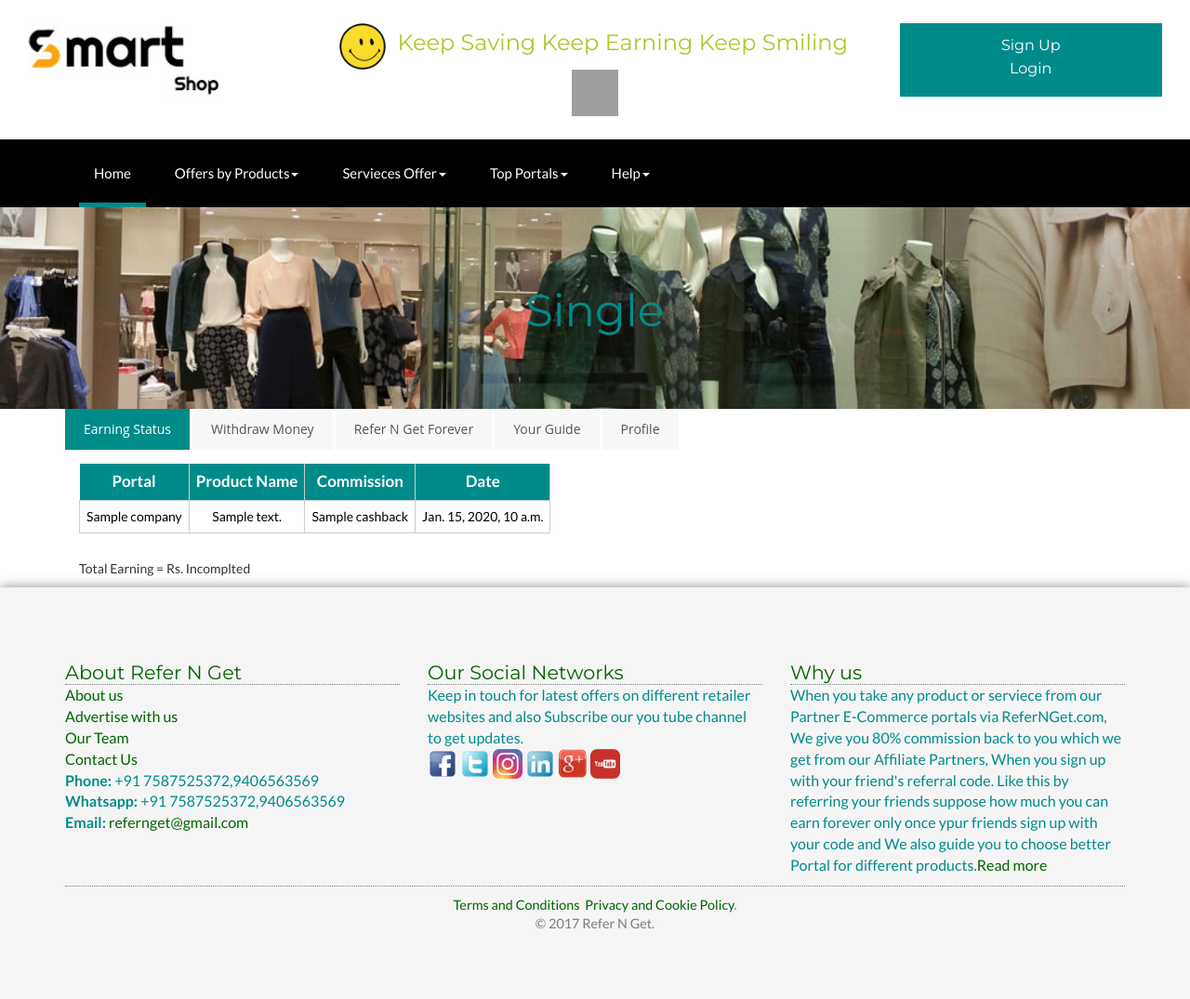
After one commit to Madhur13/Files, a Django app: template main/templates/main/profile.html in a window 1280 px wide. The commit adds this page. Shown: the whole page at 93% size. Run offline with Django 3.2, Linux system fonts and the light colour scheme; the template is opened without the code that fills it: most values are stand-ins (such as "Sample title", 1, 10 or a date in 2020); some libraries are stand-ins or nearby versions; grey boxes are pictures that could not be loaded.

Commit message:
Profile page added

```diff
--- a/main/models.py
+++ b/main/models.py
@@ -45,4 +45,4 @@ class Transaction(models.Model):
     created = models.DateTimeField(default=timezone.now(),null=True,blank=True)
     readonly_fields = ('created',)
     def __str__(self):
-        return str(self.id)
+        return str(self.id)+' '+str(self.user.user)+' '+str(self.offer.company.name)
--- /dev/null
+++ b/main/templates/main/profile.html
@@ -0,0 +1,267 @@
+{% extends 'base.html' %}
+
+{% block styling %}
+<style>
+    input:not([type="submit"]), textarea {
+    outline:none;
+    display:block;
+    width:380px;
+    padding:4px 8px;
+    border:1px dashed #DBDBDB;
+    color:#3F3F3F;
+    /*transition*/
+    -webkit-transition:background 0.2s linear, box-shadow 0.6s linear;
+    -moz-transition:background 0.2s linear, box-shadow 0.6s linear;
+    -o-transition:background 0.2s linear, box-shadow 0.6s linear;
+    transition:background 0.2s linear, box-shadow 0.6s linear;
+}
+input:not([type="submit"]):active, textarea:active, input:not([type="submit"]):focus, textarea:focus {
+    background:#F7F7F7;
+    border:dashed 1px #969696;
+    /*box-shadow*/
+    -webkit-box-shadow:2px 2px 7px #E8E8E8 inset;
+    -moz-box-shadow:2px 2px 7px #E8E8E8 inset;
+    box-shadow:2px 2px 7px #E8E8E8 inset;
+}
+
+/* placeholder */
+ ::-webkit-input-placeholder {
+    color:#BABABA;
+}
+
+textarea {
+    min-height:150px;
+    resize:vertical
+}
+/** labels**/
+
+label {
+    color:#7F7E7E;
+    -webkit-transition: color 1s ease;
+    -moz-transition: color 1s ease;
+    transition: color 1s ease;
+}
+/** Styling the send button **/
+ input[type=submit] {
+    margin-left:235px;
+    color:#767676;
+    font-size:18px;
+}
+</style>
+{% endblock %}
+{% block content %}
+<!-- banner -->
+<div class="page-head">
+	<div class="container">
+		<h3>Single</h3>
+	</div>
+</div>
+<!-- //banner -->
+
+
+
+            <div class="horizontal-tab container">
+              <ul class="nav nav-tabs">
+                <li class="active"><a href="#tab1" data-toggle="tab" aria-expanded="true">Earning Status</a></li>
+                <li class=""><a href="#tab2" data-toggle="tab" aria-expanded="false">Withdraw Money</a></li>
+                <li class=""><a href="#tab3" data-toggle="tab" aria-expanded="false">Refer N Get Forever</a></li>
+                <li class=""><a href="#tab4" data-toggle="tab" aria-expanded="false">Your Guide</a></li>
+                <li class=""><a href="#tab5" data-toggle="tab" aria-expanded="false">Profile</a></li>
+              </ul>
+              <div class="tab-content">
+                <div class="tab-pane active in" id="tab1">
+									{% if transactions %}
+                  <div class="row">
+                    <div class="col-sm-12">
+                         <div class="">
+	<div class="container">
+		<div class="table-responsive checkout-right animated wow slideInUp" data-wow-delay=".5s">
+			<table class="timetable_sub">
+				<thead>
+					<tr>
+                        <th>Portal </th>
+						<th>Product Name </th>
+						<th>Commission</th>
+                        <th>Date</th>
+					</tr>
+				</thead>
+
+				{% for transaction in transactions %}
+
+				<tr class="rem1">
+					<td >{{ transaction.offer.company.name }}</td>
+					<td >{{transaction.offer.description}}</td>
+											<td >{{ transaction.cashback }}</td>
+											 <td >{{ transaction.created }}</td>
+				</tr>
+				{% endfor %}
+						</table>
+		</div><br>
+        <p>Total Earning = Rs. Incomplted</p>
+	</div>
+</div>
+                    </div>
+                  </div>
+									{% else %}
+										<h2>No transactions</h2>
+									{% endif %}
+                </div>
+                <div class="tab-pane" id="tab2">
+                  <div class="row">
+                      <h3>Minimun Payout Limit is 500, Fill suitable form.</h3>
+               <div class="col-sm-6">
+                      <div id="content" >
+         <form action=" " method="post" autocomplete="on">
+             <h3><b>Bank Transfer</b></h3><br>
+        <p>
+            <label for="username" class="icon-user"> Name</label>
+            <input type="text"  required="required" placeholder="Account Holder Name" />
+        </p><br>
+             <p>
+            <label for="usersite" class="icon-link"> Account No.</label>
+            <input type="tel"  placeholder="Bank A/C No." />
+        </p><br>
+             <p>
+            <label for="username" class="icon-user"> Branch IFSC</label>
+            <input type="text"  required="required" placeholder="Branch IFSC Code" />
+        </p><br>
+        <input type="submit" value=" Save" />
+              </form></div>
+                      </div>
+
+              <div class="col-sm-6">
+                  <div id="content" class="col-sm-6">
+           <form action=" " method="post" autocomplete="on">
+               <h3><b>Paytm Wallet</b> </h3><br>
+        <p>
+            <label for="username" class="icon-user"> Name</label>
+            <input type="text"  required="required" placeholder="Your Name" />
+        </p><br>
+        <p>
+            <label for="usersite" class="icon-link"> Phone</label>
+            <input type="tel"  placeholder="09876543210" />
+        </p>
+
+        <br>
+        <input type="submit" value=" Save" />
+
+                  </form></div>
+                      </div>
+
+                  </div>
+                </div>
+                <div class="tab-pane" id="tab3">
+                  <div class="row">
+                    <div class="col-sm-12">
+                      <h4>Refer your friends by sharing your unique code to them and Earn 10% from our commission of sale which was made by your friend. Only once they sign up with your code you will start getting money forever.</h4><br>
+                        <h3>Your Unique referral code is - {{ customer.referral_code }}</h3><br>
+												{% if referrals %}
+                        <h4>People who joined through your Referral Code</h4><br>
+
+                        <div class="row">
+                    <div class="col-sm-12">
+		<div class="table-responsive checkout-right animated wow slideInUp" data-wow-delay=".5s">
+			<table class="timetable_sub">
+				<thead>
+					<tr>
+                        <th>S.N. </th>
+						<th>Referral Network </th>
+					</tr>
+				</thead>
+
+						{% for referral in referrals %}
+							<tr class="rem1">
+								<td >{{forloop.counter}}.</td>
+								<td >{{referral.user}}</td>
+		                	</tr>
+						{% endfor %}
+
+
+
+						</table>
+		</div><br>
+	</div>
+</div>
+{% else %}
+		<h2>Currently, you have not reffered anyone.</h2>
+{% endif %}
+                    </div>
+                  </div>
+
+                    </div>
+                <div class="tab-pane " id="tab4">
+                  <div class="row">
+                      <h3 style="text-align:center;">Select your product/serviece category and get related offers direct right in your Inbox.</h3>
+                    <div class="col-sm-4">
+                        <div class="filteration">
+				<h4>Selected Categories</h4>
+				<div class="swit form">
+					{% for category in categories %}
+						 <input type="checkbox" checked id="{{category.name}}"><label for="{{category.name}}">{{category.name}}</label><br/>
+					{% endfor %}
+				</div>
+				</div>
+				</div>
+				<div class="col-sm-4">
+						<div class="filteration">
+						<h4>Unselected Categories</h4>
+						<div class="swit form">
+					{% for category in other_categories %}
+						 <input type="checkbox"  id="{{category.name}}"><label for="{{category.name}}">{{category.name}}</label><br/>
+					{% endfor %}
+				</div>
+				</div>
+				</div>
+
+
+                    </div>
+
+                  </div>
+
+                  <div class="tab-pane " id="tab5">
+                  <div class="row">
+                    <div class="col-sm-12">
+                      <div id="content">
+
+    <form action=" " method="post" autocomplete="on">
+        <p>
+            <label for="username" class="icon-user"> Name</label>
+            <input type="text" name="username" id="username" required="required" placeholder="Your Name" />
+        </p>
+
+        <p>
+            <label for="usermail" class="icon-envelope"> E-mail address</label>
+            <input type="email" name="usermail" id="usermail" placeholder="xyz@example.com" required="required" />
+        </p>
+
+        <p>
+            <label for="usersite" class="icon-link"> Phone</label>
+            <input type="tel" name="phone" id="phone" placeholder="09876543210" />
+        </p>
+
+        <h3>Change Password</h3>
+         <p>
+            <label for="usersite" class="icon-link"> Old Password</label>
+            <input type="tel" name="phone" id="phone" placeholder="******" />
+        </p>
+         <p>
+            <label for="usersite" class="icon-link"> New Password</label>
+            <input type="tel" name="phone" id="phone" placeholder="******" />
+        </p>
+         <p>
+            <label for="usersite" class="icon-link"> Confirm Password</label>
+            <input type="tel" name="phone" id="phone" placeholder="******" />
+        </p>
+
+
+        <input type="submit" value=" Save " />
+
+    </form>
+</div>
+                    </div>
+                  </div>
+                </div>
+              </div>
+            </div>
+
+{% endblock %}
--- a/main/urls.py
+++ b/main/urls.py
@@ -8,4 +8,5 @@ urlpatterns = [
     url(r'^category/(?P<cat_name>[a-zA-Z-]+)$',views.category, name='category'),
     url(r'^shop/(?P<offer_id>[0-9]+)$', views.shop, name='shop'),
     url(r'^mailoffers', views.mailoffers, name='mailoffers'),
+    url(r'^profile$', views.profile, name='profile'),
 ]
--- a/templates/base.html
+++ b/templates/base.html
@@ -65,6 +65,7 @@
 			<div class="col-md-3">
 				<div class="cart box_1">
 					{% if request.user.is_authenticated %}
+						<a href="{% url 'profile' %} "><h3>Hi {{request.user}}</h3></a>
 						<a href="{% url 'logout' %}"><h3> Logout</h3></a>
 					{% else %}
 					<div>
--- a/user_login/models.py
+++ b/user_login/models.py
@@ -15,7 +15,7 @@ class Company(models.Model):
 
 class Customer(models.Model):
     user = models.OneToOneField(User, on_delete = models.CASCADE)
-    category = models.ManyToManyField(Category)
+    categories = models.ManyToManyField(Category)
     balance = models.FloatField()
     referral_code = models.CharField(max_length=15,null=True, blank=True)
     referee_code = models.CharField(max_length=15,null=True, blank=True)
```
Also changed, not shown: main/views.py (+10 -1 lines).
